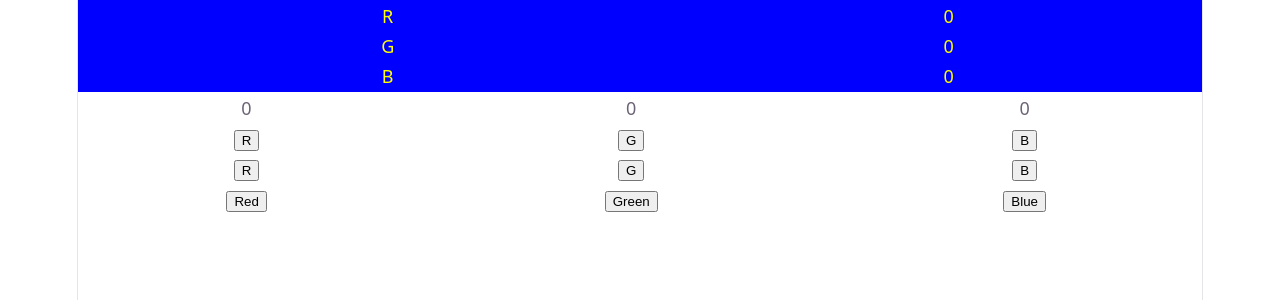
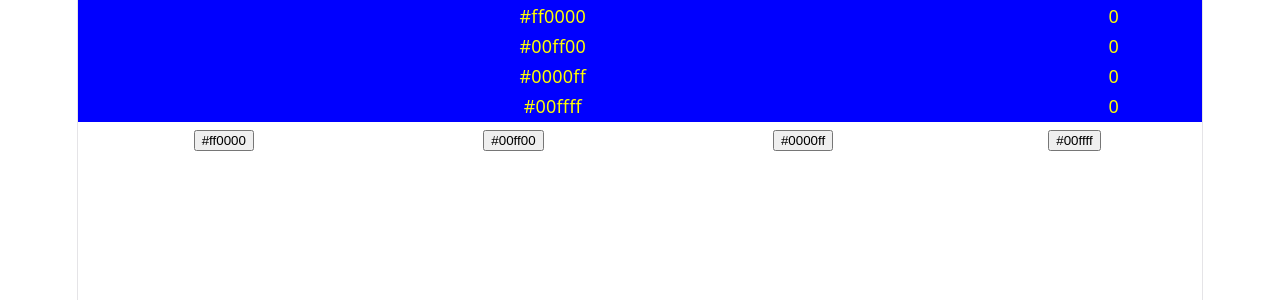
Before and after one commit to amird55/presser, a React (Vite) app: page / in a window 1280 px wide. Shown: the top 300 px of the page. Built offline with nearby package versions, Linux system fonts and the light colour scheme.

Commit message:
מעבר למערך צבעים וכפתורים שמוצגים בלולאה

```diff
--- a/src/stats/StatsPage.jsx
+++ b/src/stats/StatsPage.jsx
@@ -5,9 +5,10 @@ import CounterShow from "./CounterShow.jsx";
 function StatsPage(props) {
     const [count, setCount] = useState(
         {
-            R: 0,
-            G: 0,
-            B: 0,
+            '#ff0000': 0,
+            '#00ff00': 0,
+            '#0000ff': 0,
+            '#00ffff': 0,
         }
     );
     const incCount = (clr)=>{
@@ -17,50 +18,16 @@ function StatsPage(props) {
         };
         setCount(c)
     }
-    const incCountR = ()=>{
-        let c = {
-            ...count,
-            R:count.R+1
-        };
-        setCount(c)
-    }
-    const incCountG = ()=>{
-        let c = {
-            ...count,
-            G:count.G+1
-        };
-        setCount(c)
-    }
-    const incCountB = ()=>{
-        let c = {
-            ...count,
-            B:count.B+1
-        };
-        setCount(c)
-    }
     return (
         <>
             <CounterShow cntr={count} />
             <table>
                 <tr>
-                    <td>{count.R}</td>
-                    <td>{count.G}</td>
-                    <td>{count.B}</td>
-                </tr>
-                <tr>
-                    <td><button onClick={incCountR}>R</button></td>
-                    <td><button onClick={incCountG}>G</button></td>
-                    <td><button onClick={incCountB}>B</button></td>
-                </tr>
-                <tr>
-                    <td><button onClick={()=>{incCount("R")}}>R</button></td>
-                    <td><button onClick={()=>{incCount("G")}}>G</button></td>
-                    <td><button onClick={()=>{incCount("B")}}>B</button></td>
-                </tr>
-                <tr>
-                    <td><ColoredButton clr={"Red"} submitFunc={()=>{incCount("R")}} /></td>
-                    <td><ColoredButton clr={"Green"} submitFunc={()=>{incCount("G")}} /></td>
-                    <td><ColoredButton clr={"Blue"} submitFunc={()=>{incCount("B")}} /></td>
+                    {Object.entries(count).map(([clr]) => (
+                        <td key={clr}>
+                            <ColoredButton clr={clr} submitFunc={()=>{incCount(clr)}} />
+                        </td>
+                    ))}
                 </tr>
             </table>
         </>
```
